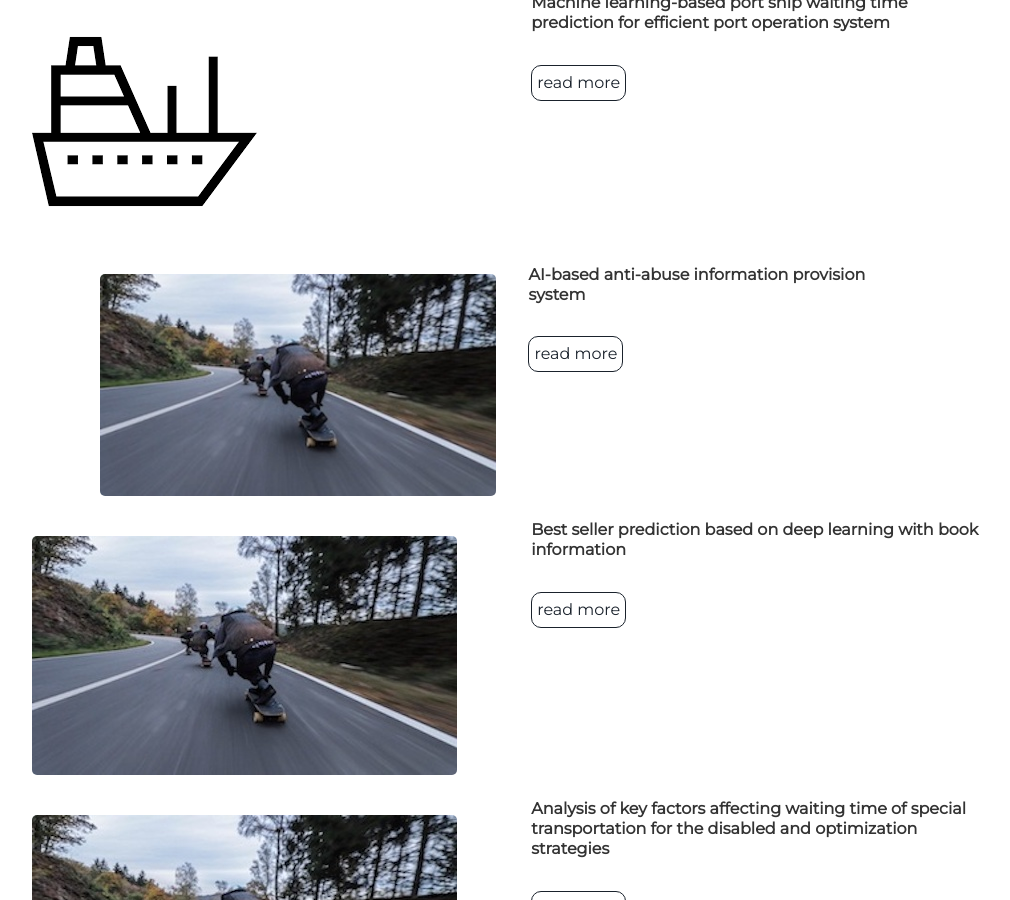
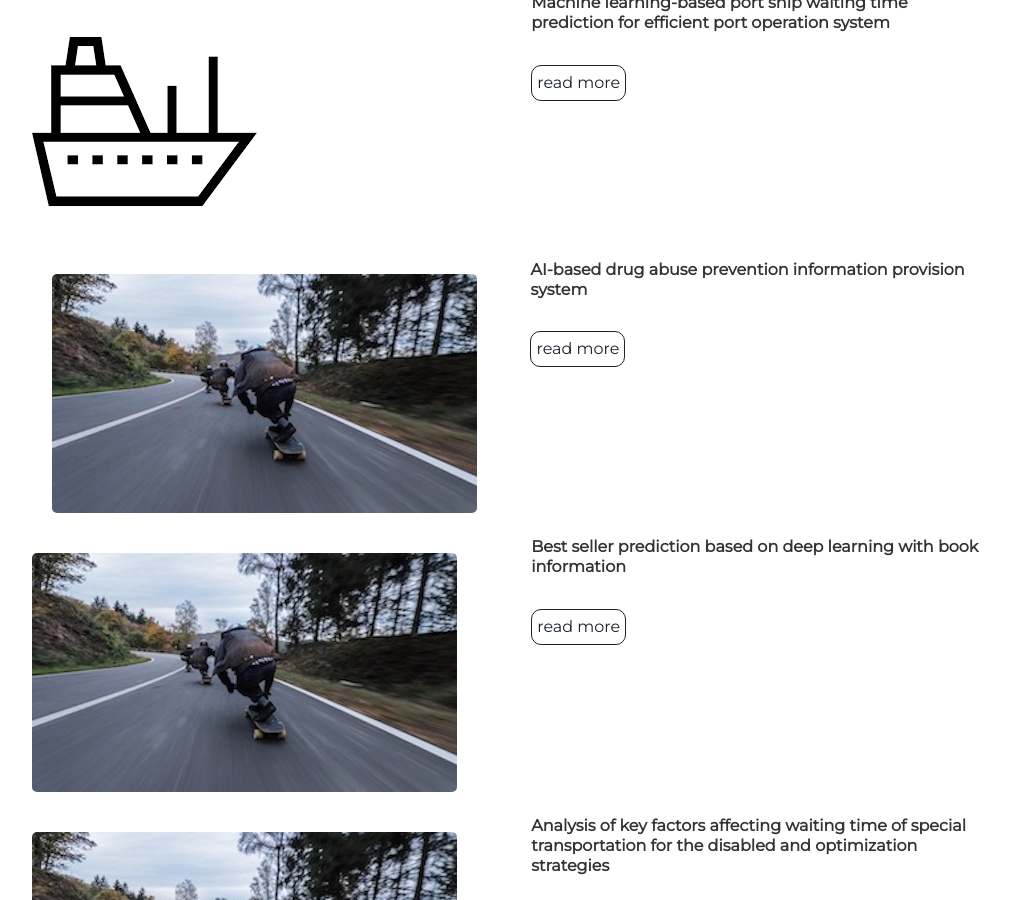
Before and after one commit to alsghk05/alsghk05.github.io, a Jekyll site: the page built from index.html, in a window 1280 px wide and 900 px high, scrolled down 2006 px. Shown: the whole window, without its empty margins (128-1138 px from the left). Built offline with Jekyll 4.4.1, drawn with Linux system fonts in a browser that asks for light colours.

Commit message:
Update projects.html

```diff
--- a/_includes/projects.html
+++ b/_includes/projects.html
@@ -15,7 +15,7 @@
     <img alt="mountains" src="{{ "/assets/img/skate.jpg" | prepend: site.baseurl }}" />
   </div>
   <div class="contents-right">
-    <h4> AI-based anti-abuse information provision system </h4>
+    <h4> AI-based drug abuse prevention information provision system </h4>
     <a class="project-link" href="{{ site.baseurl }}/project-details.html">read more</a>
   </div>
 </div>
@@ -43,6 +43,6 @@
   </div>
   <div class="contents-right">
     <h4> Selecting the optimal location for CCTV in Jinju City based on priority for crime prevention </h4>
-    <a class="project-link" href="{{ site.baseurl }}/projects/ship-waiting-time.html">read more</a>
+    <a class="project-link" href="https://github.com/alsghk05/Selecting-the-optimal-location-for-CCTV-in-Jinju-City-based-on-priority-for-crime-prevention">read more</a>
   </div>
 </div>
```
